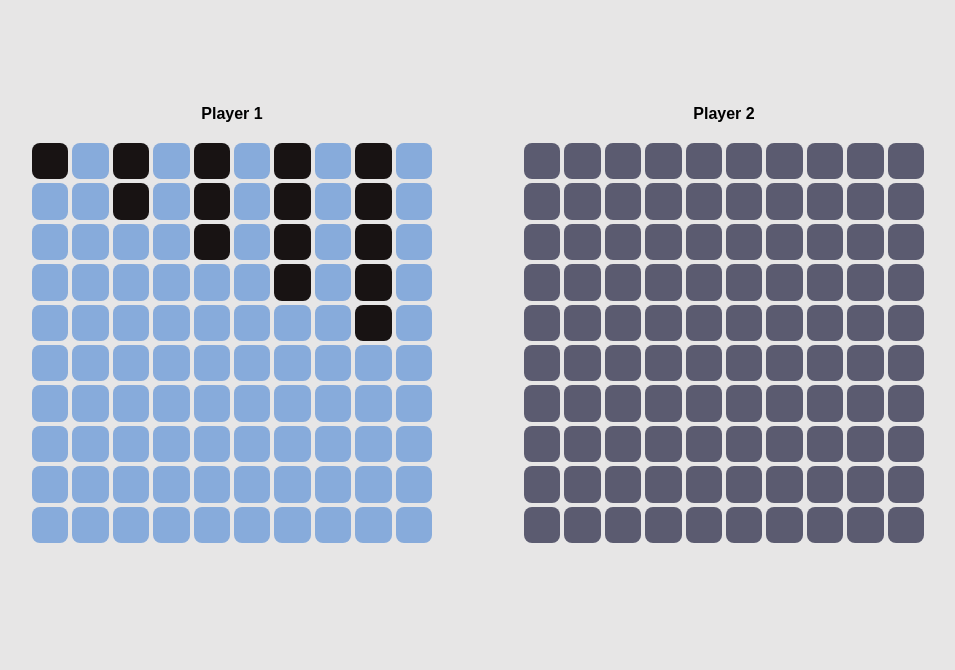
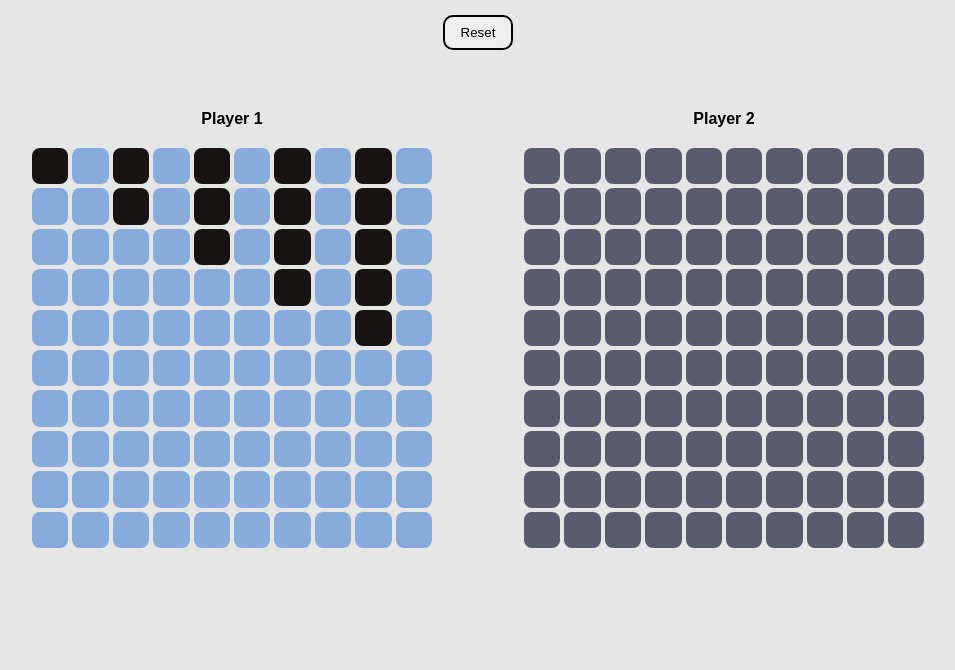
Before and after one commit to rdrg-ferreira/battleship, a website built with webpack: page src/main.html in a window 1280 px wide. Shown: the part 130-800 px from the top of the page, without its empty margins (162-1117 px from the left). Built offline with nearby package versions, Linux system fonts and the light colour scheme.

Commit message:
add: reset button

```diff
--- a/src/main.html
+++ b/src/main.html
@@ -7,6 +7,7 @@
 </head>
 <body>
     <header><h1>Battleship</h1></header>
+    <div class="actions flex"><button id="reset">Reset</button></div>
     <main class="flex">
         <div class="field flex flex-column" id="Player-1-board">
             <span class="title">Player 1</span>
--- a/src/modules/gameflow.js
+++ b/src/modules/gameflow.js
@@ -2,17 +2,18 @@ import { Player } from "./player.js";
 import { Ship } from "./ship.js";
 import { buildGameboards } from "./ui.js";
 
-export function initGame() {
-    const players = createPlayers();
-    placeTestShips(players[0], players[1]);
-    buildGameboards(players[0], players[1]);
-
-    let currentPlayer = players[0];
+let players, currentPlayer;
 function getCurrentPlayer() {return currentPlayer;}
 function changeCurrentPlayer() {
     currentPlayer = currentPlayer === players[0] ? players[1] : players[0];
     if (currentPlayer.type === "robot") playComputerTurn(players[0]);
 }
+
+export function initGame() {
+    players = createPlayers();
+    currentPlayer = players[0];
+    placeTestShips(players[0], players[1]);
+    buildGameboards(players[0], players[1]);
 
     toggleBoard(players[0], getCurrentPlayer, changeCurrentPlayer);
     toggleBoard(players[1], getCurrentPlayer, changeCurrentPlayer);
@@ -34,10 +35,7 @@ function placeTestShips(p1, p2) {
     }
 }
 
-function toggleBoard(player, getCurrentPlayer, changeCurrentPlayer) {
-    const board = document.querySelector(`#${player.name}-board > .board`);
-
-    board.addEventListener("click", (e) => {
+function handleShot(e, player) {
     if (getCurrentPlayer() === player || !e.target.classList.contains("square")) return;
 
     const square = e.target;
@@ -50,7 +48,12 @@ function toggleBoard(player, getCurrentPlayer, changeCurrentPlayer) {
     square.classList.remove("unknown");
 
     changeCurrentPlayer();
-    });
+}
+
+function toggleBoard(player) {
+    const board = document.querySelector(`#${player.name}-board > .board`);
+
+    board.addEventListener("click", (e) => handleShot(e, player));
 }
 
 function playComputerTurn(enemy) {
@@ -63,3 +66,13 @@ function playComputerTurn(enemy) {
 function getRandomInt(max) {
     return Math.floor(Math.random() * max);
 }
+
+document.querySelector("#reset").addEventListener("click", (e) => {
+    e.stopPropagation();
+    const boards = document.querySelectorAll(".board");
+    boards.forEach(b => {
+        const newB = b.cloneNode(false);
+        b.parentNode.replaceChild(newB, b);
+    });
+    initGame();
+});
--- a/src/styles.css
+++ b/src/styles.css
@@ -38,7 +38,21 @@ body {
 header {
     text-align: center;
     font-size: 1.5rem;
-    padding: 60px 0;
+    padding: 60px 0 30px;
+}
+
+.actions {
+    justify-content: center;
+}
+
+button {
+    padding: 8px 16px;
+    border-radius: 10px;
+    border: 2px solid black;
+}
+
+button:hover {
+    filter: brightness(0.9);
 }
 
 main {
```
Lines whose indentation alone changed are shown as unchanged.
